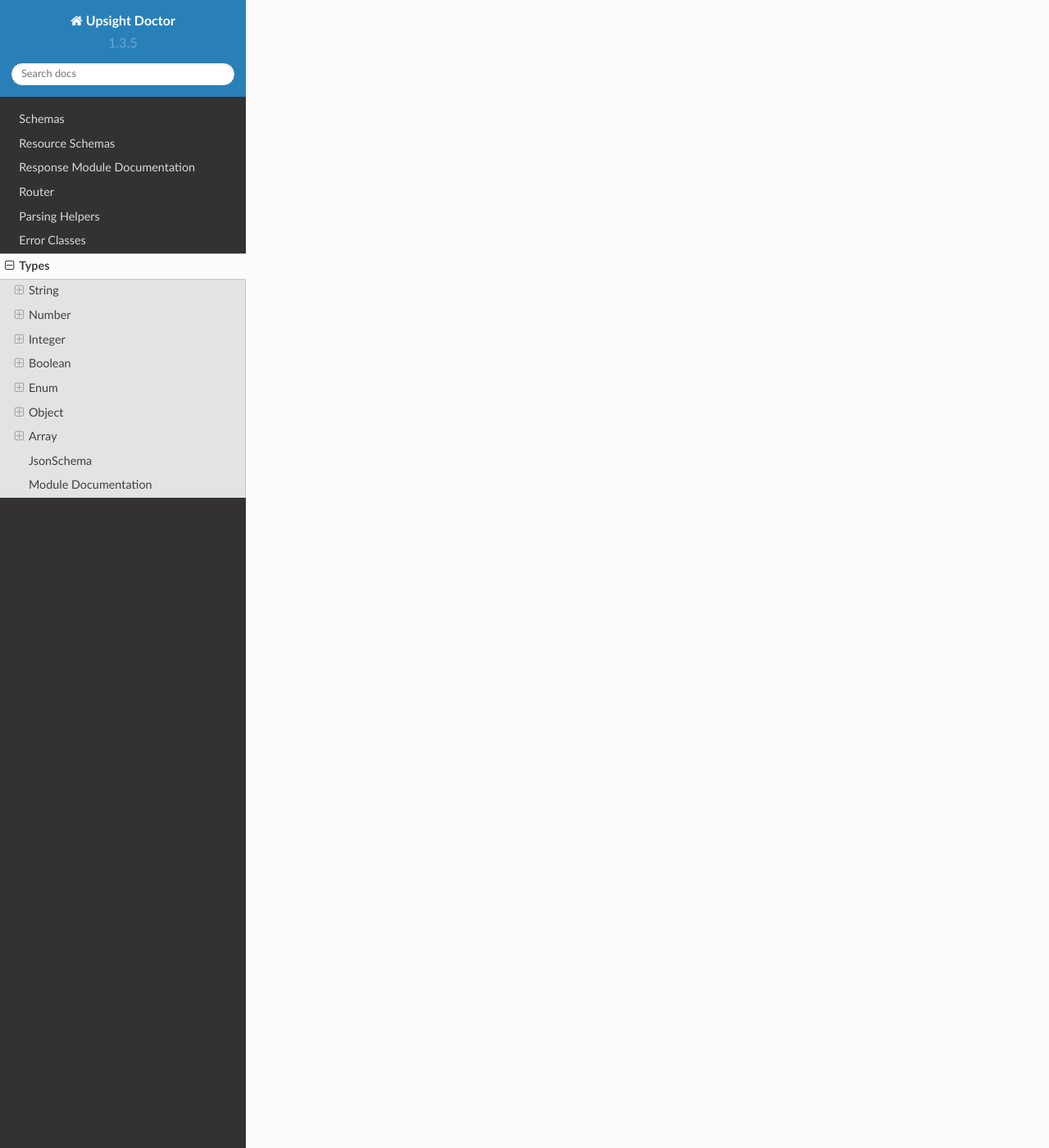
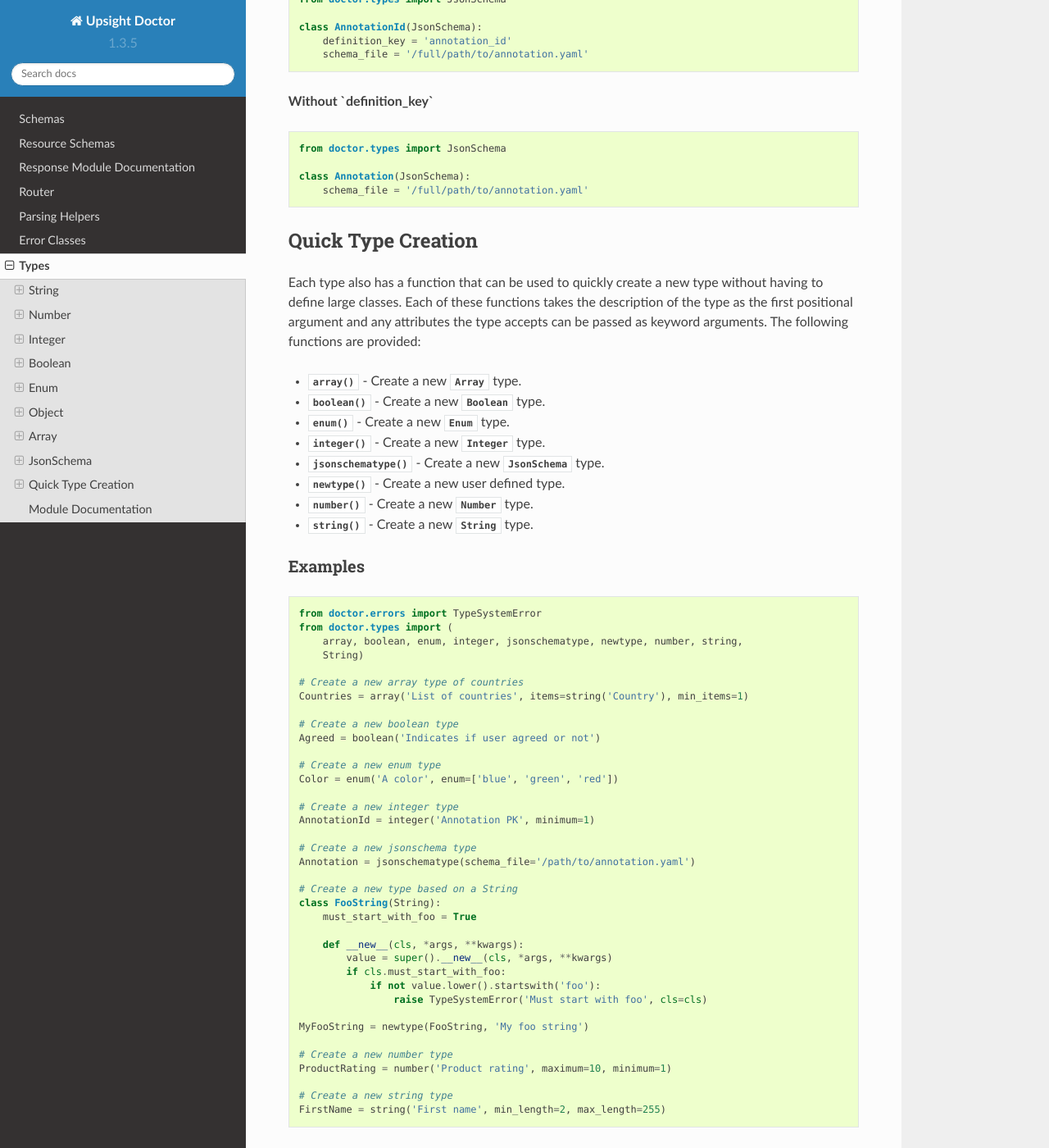
Before and after one commit to upsight/doctor, a Sphinx documentation site: the page built from docs/types.rst, in a window 1280 px wide and 1400 px high, scrolled down 5471 px. Shown: the whole window at 82% size. Built offline with Sphinx 7.4.7 and the Read the Docs theme 2.0.0, drawn with Linux system fonts in a browser that asks for light colours; pages that are not in the unit, such as notebooks, are missing from menus; some of the changed text lies outside the part shown.

Commit message:
Added missing JsonSchema documentation

```diff
--- a/docs/types.rst
+++ b/docs/types.rst
@@ -249,6 +249,129 @@
 JsonSchema
 ----------
 
+A :class:`~doctor.types.JsonSchema` type is primarily meant to ease the transition
+from doctor `2.x.x` to `3.0.0`.  It allows you to specify an already defined
+schema file to represent a type.  You can use a definition within the schema
+as your type or the root type of the schema.
+
+This type is unique in that you don't need to explictly define a :attr:`~doctor.types.JsonSchema.description`
+attribute on your class as it will use the one defined in the schema.
+
+Attributes
+##########
+
+* :attr:`~doctor.types.SuperType.description` - A human readable description
+  of what the type represents.  This will be used when generating documentation.
+* :attr:`~doctor.types.JsonSchema.schema_file` - The full path to the schema file.
+  This attribute is required to be defined on your class.
+* :attr:`~doctor.types.JsonSchema.definition_key` - The key of the definition
+  within your schema that should be used for the type.
+
+Example
+#######
+
+**annotation.yaml**
+
+.. code-block:: yaml
+
+    ---
+    $schema: 'http://json-schema.org/draft-04/schema#'
+    description: An annotation.
+    definitions:
+      annotation_id:
+        description: Auto-increment ID.
+        type: integer
+      name:
+        description: The name of the annotation.
+        type: string
+    type: object
+    properties:
+      annotation_id:
+        $ref: '#/definitions/annotation_id'
+      name:
+        $ref: '#/definitions/name'
+    additionalProperties: false
+
+**Using `definition_key`**
+
+.. code-block:: python
+
+    from doctor.types import JsonSchema
+
+    class AnnotationId(JsonSchema):
+        definition_key = 'annotation_id'
+        schema_file = '/full/path/to/annotation.yaml'
+
+**Without `definition_key`**
+
+.. code-block:: python
+
+    from doctor.types import JsonSchema
+
+    class Annotation(JsonSchema):
+        schema_file = '/full/path/to/annotation.yaml'
+
+Quick Type Creation
+-------------------
+
+Each type also has a function that can be used to quickly create a new type
+without having to define large classes.  Each of these functions takes the
+description of the type as the first positional argument and any attributes
+the type accepts can be passed as keyword arguments.  The following functions
+are provided:
+
+* :func:`~doctor.types.array` - Create a new :class:`~doctor.types.Array` type.
+* :func:`~doctor.types.boolean` - Create a new :class:`~doctor.types.Boolean` type.
+* :func:`~doctor.types.enum` - Create a new :class:`~doctor.types.Enum` type.
+* :func:`~doctor.types.integer` - Create a new :class:`~doctor.types.Integer` type.
+* :func:`~doctor.types.jsonschematype` - Create a new :class:`~doctor.types.JsonSchema` type.
+* :func:`~doctor.types.newtype` - Create a new user defined type.
+* :func:`~doctor.types.number` - Create a new :class:`~doctor.types.Number` type.
+* :func:`~doctor.types.string` - Create a new :class:`~doctor.types.String` type.
+
+Examples
+########
+
+.. code-block:: python
+
+    from doctor.errors import TypeSystemError
+    from doctor.types import (
+        array, boolean, enum, integer, jsonschematype, newtype, number, string,
+        String)
+
+    # Create a new array type of countries
+    Countries = array('List of countries', items=string('Country'), min_items=1)
+
+    # Create a new boolean type
+    Agreed = boolean('Indicates if user agreed or not')
+
+    # Create a new enum type
+    Color = enum('A color', enum=['blue', 'green', 'red'])
+
+    # Create a new integer type
+    AnnotationId = integer('Annotation PK', minimum=1)
+
+    # Create a new jsonschema type
+    Annotation = jsonschematype(schema_file='/path/to/annotation.yaml')
+
+    # Create a new type based on a String
+    class FooString(String):
+        must_start_with_foo = True
+
+        def __new__(cls, *args, **kwargs):
+            value = super().__new__(cls, *args, **kwargs)
+            if cls.must_start_with_foo:
+                if not value.lower().startswith('foo'):
+                    raise TypeSystemError('Must start with foo', cls=cls)
+
+    MyFooString = newtype(FooString, 'My foo string')
+
+    # Create a new number type
+    ProductRating = number('Product rating', maximum=10, minimum=1)
+
+    # Create a new string type
+    FirstName = string('First name', min_length=2, max_length=255)
+
 .. _types-module-documentation:
 
 Module Documentation
```
Also changed, not shown: 1 other file.
